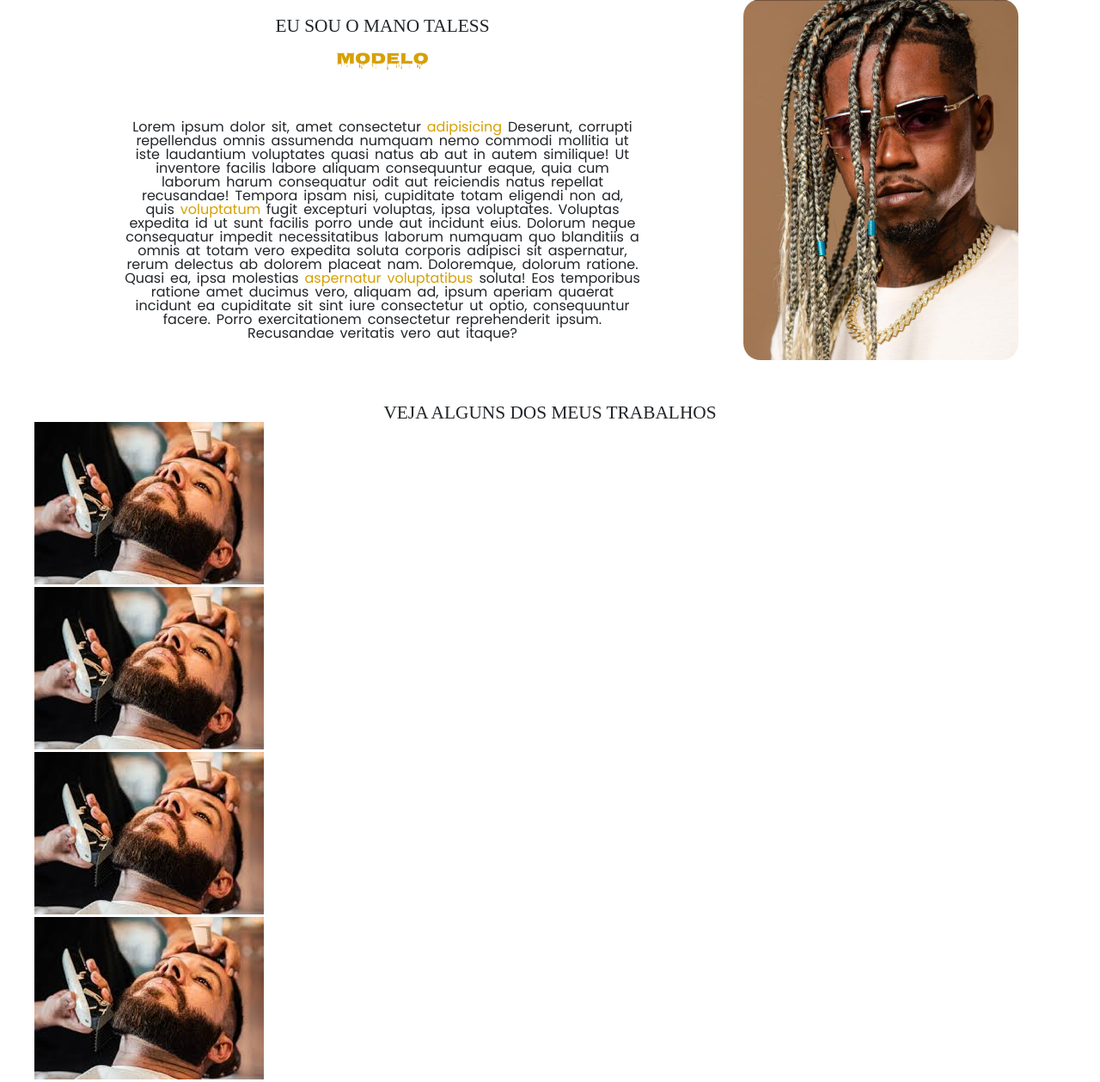
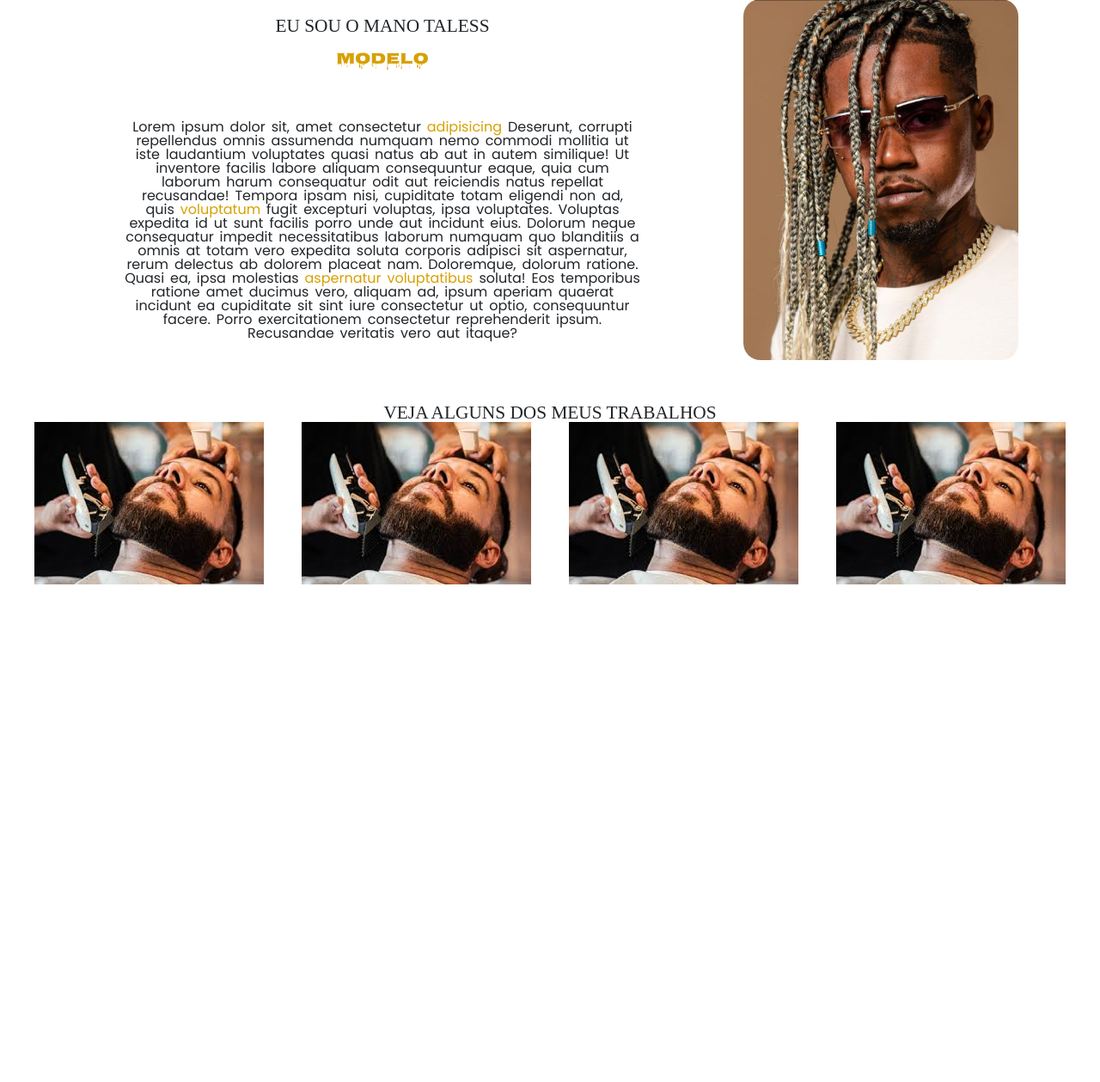
Before and after one commit to Henryque011/ManoTaless, a PHP site: page / in a window 1280 px wide. Shown: the part 113-1372 px from the top of the page at 86% size. After the commit the page ends 793 px from the top, so only its background shows below. Run offline with PHP 8.4, Linux system fonts and the light colour scheme; some libraries are stand-ins or nearby versions; some web fonts are replaced.

Commit message:
style.css

```diff
--- a/css/style.css
+++ b/css/style.css
@@ -143,4 +143,10 @@
         text-align: center;
         font-size: 16pt;
     }
+
+    .exe_trabalho {
+        display: flex;
+        justify-content: space-between;
+
+    }
 }
```
